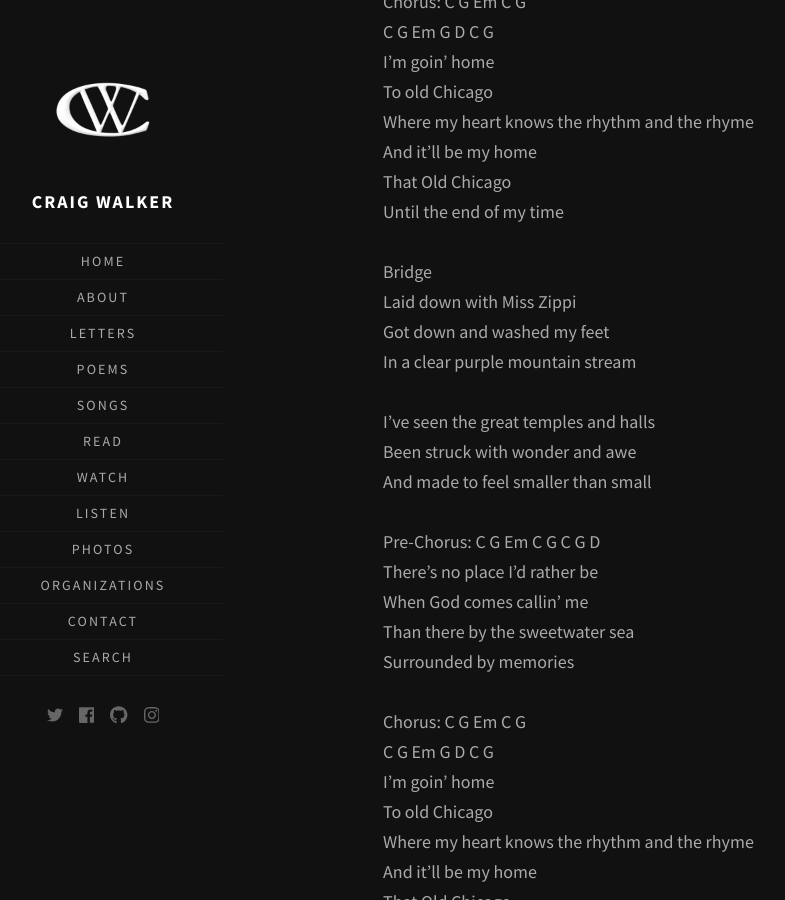
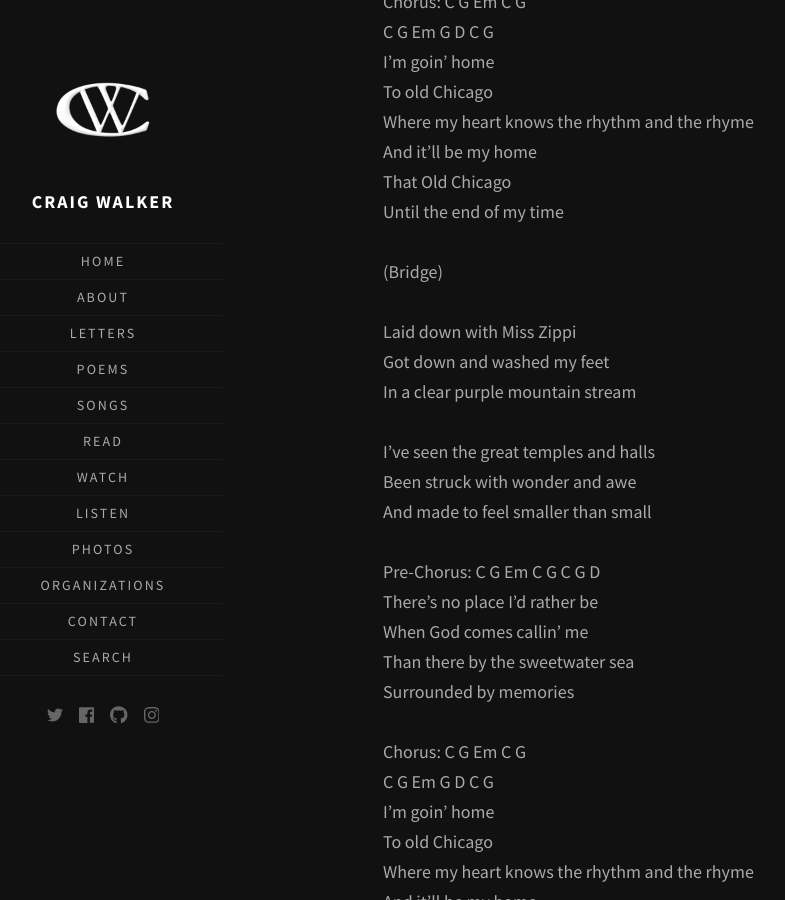
Before and after one commit to walkercraig/walkercraig, a Jekyll site: the page built from _posts/2024/2024-01-01-old-chicago.md, in a window 1280 px wide and 900 px high, scrolled down 706 px. Shown: the whole window, without its empty margins (47-832 px from the left). Built offline with Jekyll 4.4.1, drawn with Linux system fonts in a browser that asks for light colours; some web fonts are replaced.

Commit message:
Update 2024-01-01-old-chicago.md

```diff
--- a/_posts/2024/2024-01-01-old-chicago.md
+++ b/_posts/2024/2024-01-01-old-chicago.md
@@ -32,7 +32,8 @@ And it’ll be my home\
 That Old Chicago\
 Until the end of my time\
 <br/>
-Bridge
+(Bridge)
+<br/>
 <br/>
 Laid down with Miss Zippi\
 Got down and washed my feet\
```
